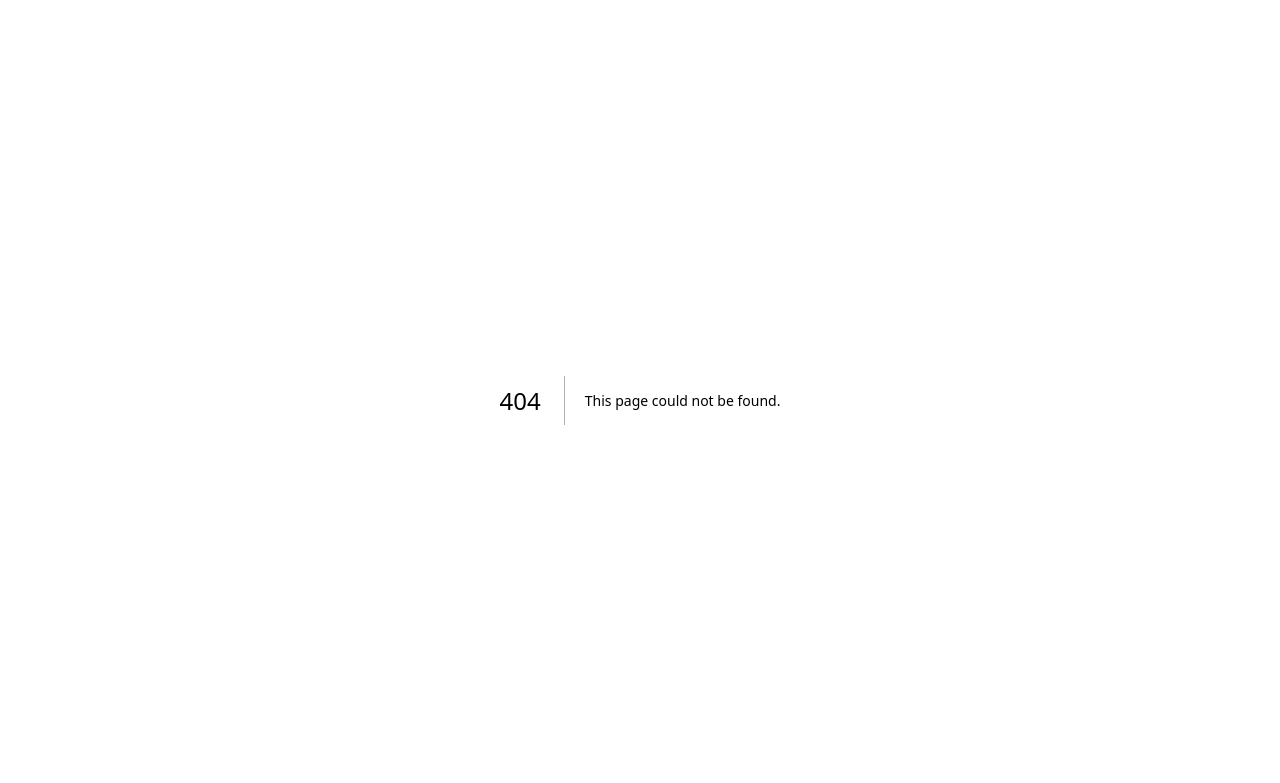
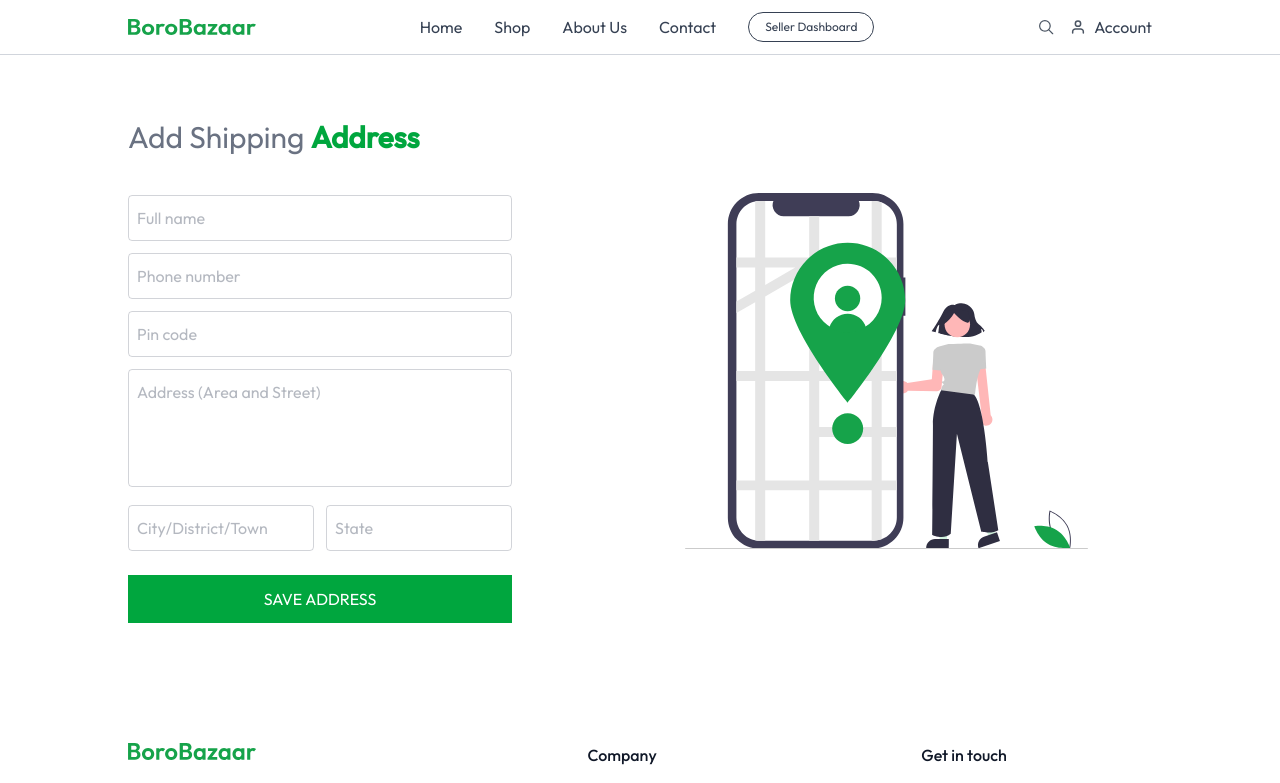
Before and after one commit to AbdurRehman1299/borobazaar, a Next.js app: page /add-address in a window 1280 px wide. Before the commit this address had no page. Shown: the top 783 px of the page. Built offline with nearby package versions, Linux system fonts and the light colour scheme.

Commit message:
create add address page

```diff
--- /dev/null
+++ b/app/add-address/page.js
@@ -0,0 +1,107 @@
+'use client';
+
+import Footer from "@/components/Footer";
+import Navbar from "@/components/Navbar";
+import { assets } from "@/lib/assets";
+import Image from "next/image";
+import { useState } from "react";
+
+const AddAddress = () => {
+  const [address, setAddress] = useState({
+    fullName: "",
+    phoneNumber: "",
+    pincode: "",
+    area: "",
+    city: "",
+    state: "",
+  });
+
+  const onSubmitHandler = async (e) => {
+    e.preventDefault();
+  };
+
+  return (
+    <main>
+      <Navbar />
+      <div className="px-6 md:px-16 lg:px-32 py-16 flex flex-col md:flex-row justify-between">
+        <form onSubmit={onSubmitHandler} className="w-full">
+          <p className="text-2xl md:text-3xl text-gray-500">
+            Add Shipping{" "}
+            <span className="font-semibold text-green-600">Address</span>
+          </p>
+          <div className="space-y-3 max-w-sm mt-10">
+            <input
+              className="px-2 py-2.5 focus:border-green-500 transition border border-gray-500/30 rounded outline-none w-full text-gray-500"
+              type="text"
+              placeholder="Full name"
+              onChange={(e) =>
+                setAddress({ ...address, fullName: e.target.value })
+              }
+              value={address.fullName}
+            />
+            <input
+              className="px-2 py-2.5 focus:border-green-500 transition border border-gray-500/30 rounded outline-none w-full text-gray-500"
+              type="text"
+              placeholder="Phone number"
+              onChange={(e) =>
+                setAddress({ ...address, phoneNumber: e.target.value })
+              }
+              value={address.phoneNumber}
+            />
+            <input
+              className="px-2 py-2.5 focus:border-green-500 transition border border-gray-500/30 rounded outline-none w-full text-gray-500"
+              type="text"
+              placeholder="Pin code"
+              onChange={(e) =>
+                setAddress({ ...address, pincode: e.target.value })
+              }
+              value={address.pincode}
+            />
+            <textarea
+              className="px-2 py-2.5 focus:border-green-500 transition border border-gray-500/30 rounded outline-none w-full text-gray-500 resize-none"
+              type="text"
+              rows={4}
+              placeholder="Address (Area and Street)"
+              onChange={(e) => setAddress({ ...address, area: e.target.value })}
+              value={address.area}
+            ></textarea>
+            <div className="flex space-x-3">
+              <input
+                className="px-2 py-2.5 focus:border-green-500 transition border border-gray-500/30 rounded outline-none w-full text-gray-500"
+                type="text"
+                placeholder="City/District/Town"
+                onChange={(e) =>
+                  setAddress({ ...address, city: e.target.value })
+                }
+                value={address.city}
+              />
+              <input
+                className="px-2 py-2.5 focus:border-green-500 transition border border-gray-500/30 rounded outline-none w-full text-gray-500"
+                type="text"
+                placeholder="State"
+                onChange={(e) =>
+                  setAddress({ ...address, state: e.target.value })
+                }
+                value={address.state}
+              />
+            </div>
+          </div>
+          <button
+            type="submit"
+            className="max-w-sm w-full mt-6 bg-green-600 text-white py-3 hover:bg-green-700 uppercase"
+          >
+            Save address
+          </button>
+        </form>
+        <Image
+          className="md:mr-16 mt-16 md:mt-0"
+          src={assets.my_location_image}
+          alt="my-location-image"
+        />
+      </div>
+      <Footer />
+    </main>
+  );
+};
+
+export default AddAddress;
```
Also changed, not shown: assets/my_location_image.svg.
